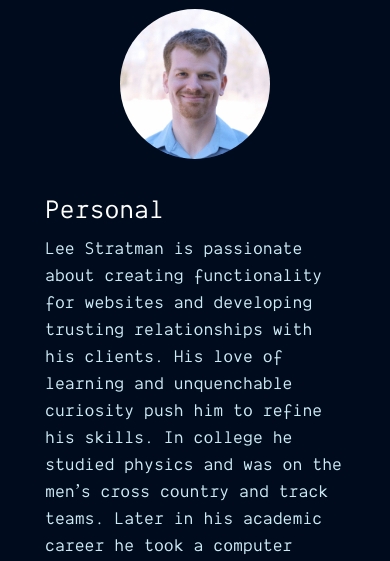
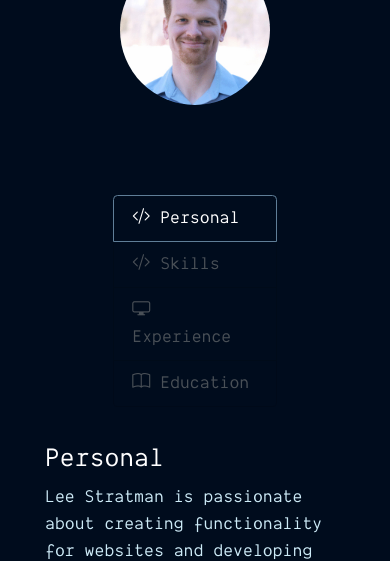
Before and after one commit to LeeStratman/portfolio-site, a plain HTML site: page about.html in a window 390 px wide. Shown: the part 172-733 px from the top of the page. Drawn offline with nearby package versions, Linux system fonts and the light colour scheme.

Commit message:
Fix mobile for about page.

```diff
--- a/about.html
+++ b/about.html
@@ -31,8 +31,6 @@
           </nav>
         </div>
       </header>
-      <main class="code-editor py-5 row mb-3">
-        <div class="col-md-8 themed-grid-col">
       <h1>About</h1>
       <div class="headshot-wrapper py-3">
         <img
@@ -41,6 +39,8 @@
           alt="Lee Stratman portrait"
         />
       </div>
+      <main class="code-editor py-5 row mb-3">
+        <div class="col-md-8 themed-grid-col">
           <div class="tab-content container mt-3" id="nav-tabContent">
             <div
               class="tab-pane fade show active"
@@ -139,10 +139,8 @@
             </div>
           </div>
         </div>
-
         <aside class="sidebar col-6 col-md-4 themed-grid-col">
-          <h2>Table of Contents</h2>
-          <div class="pt-3 list-group" id="list-tab" role="tablist">
+          <div class="list-group" id="list-tab" role="tablist">
             <a
               class="list-group-item list-group-item-action active"
               id="list-personal-list"
--- a/css/style.css
+++ b/css/style.css
@@ -84,7 +84,17 @@ form {
 }
 
 .code-editor {
+  display: flex;
   margin-bottom: 1rem;
+  min-height: 500px;
+}
+
+@media (max-width: 768px) {
+  .code-editor .sidebar {
+    order: -1;
+    border: none;
+    margin: 1rem auto;
+  }
 }
 
 a,
```
Lines whose indentation alone changed are shown as unchanged.
